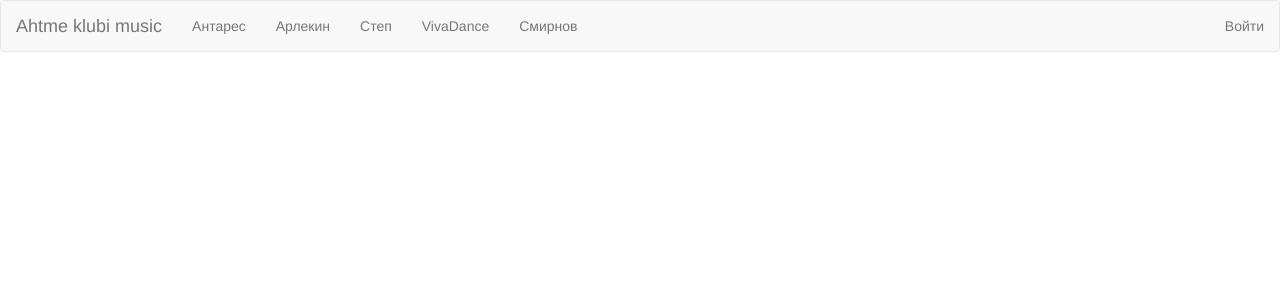
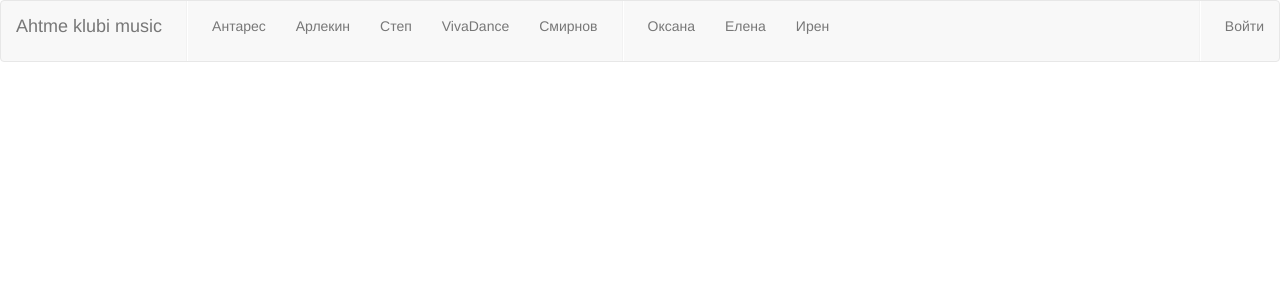
Before and after one commit to EvilDmitri/ahtme-music, a Python web app: template templates/message.html in a window 1280 px wide. Shown: the top 300 px of the page. Run offline with Jinja, Linux system fonts and the light colour scheme; the template is opened without the code that fills it, so the values that code supplies are empty; some libraries are stand-ins or nearby versions.

Commit message:
Delete button hided. Vertical delimiter.

```diff
--- a/main.py
+++ b/main.py
@@ -149,8 +149,9 @@ class UserMusic(db.Model):
 
 class MainHandler(BaseHandler):
     def get(self):
+        files = UserMusic.all()
         template_values = {
-            'blobs': blobstore.BlobInfo.all()
+            'blobs': files
         }
         template = JINJA_ENVIRONMENT.get_template('templates/main.html')
         self.response.write(template.render(template_values))
@@ -211,7 +212,7 @@ class CollectiveHandler(webapp2.RequestHandler):
         files = UserMusic.all()
         files.filter('user =', collective)
         # files = sorted(UserMusic.all(), key=self.getRecordDate, reverse=True)
-        print files
+        # print files
 
         template_values = {
             # 'user': user,
--- a/static/css/style.css
+++ b/static/css/style.css
@@ -61,3 +61,21 @@ form {
   width: 100%;
   opacity: 0;
 }
+
+.navbar .divider-vertical {
+    height: 60px;
+    margin: 0 9px;
+    border-right: 1px solid #ffffff;
+    border-left: 1px solid #f2f2f2;
+}
+
+.navbar-inverse .divider-vertical {
+    border-right-color: #222222;
+    border-left-color: #111111;
+}
+
+@media (max-width: 767px) {
+    .navbar-collapse .nav > .divider-vertical {
+        display: none;
+     }
+}
--- a/templates/list.html
+++ b/templates/list.html
@@ -8,7 +8,7 @@
 
 {% block content %}
 
-    <h1 id="">Вся музыка коллектива {{collective_name}}</h1>
+    <h1 id="">Музыка - {{collective_name}}</h1>
     <div>&nbsp;</div>
     <table class="table table-bordered table-striped">
         <thead>
@@ -34,8 +34,9 @@
                 <!--<td>-->
                     <!--<button type="submit" class="btn-danger">Delete</button></td>-->
                 <td>
-
+                    <!--
                     <a href="/delete/{{file.key().id()}}" class="btn btn-danger btn-sm">Удалить</a>
+                    -->
                 </td>
 
             </tr>
--- a/templates/nav.html
+++ b/templates/nav.html
@@ -13,19 +13,24 @@
   <!-- Collect the nav links, forms, and other content for toggling -->
   <div class="collapse navbar-collapse" id="bs-example-navbar-collapse-1">
     <ul class="nav navbar-nav">
-{#      <li class="active"><a href="#">Антарес</a></li>#}
 
+        <li class="divider-vertical"></li>
       <li><a href="/collective/antares">Антарес</a></li>
       <li><a href="/collective/arlekin">Арлекин</a></li>
       <li><a href="/collective/step">Степ</a></li>
       <li><a href="/collective/viva">VivaDance</a></li>
       <li><a href="/collective/smirnov">Смирнов</a></li>
+        <li class="divider-vertical"></li>
+      <li><a href="/collective/oxana">Оксана</a></li>
+      <li><a href="/collective/jelena">Елена</a></li>
+      <li><a href="/collective/iren">Ирен</a></li>
 
 
 
     </ul>
 
     <ul class="nav navbar-nav navbar-right">
+        <li class="divider-vertical"></li>
       <li><a href="/login">Войти</a></li>
     </ul>
 
```
Also changed, not shown: templates/main.html (+5 -5 lines).
